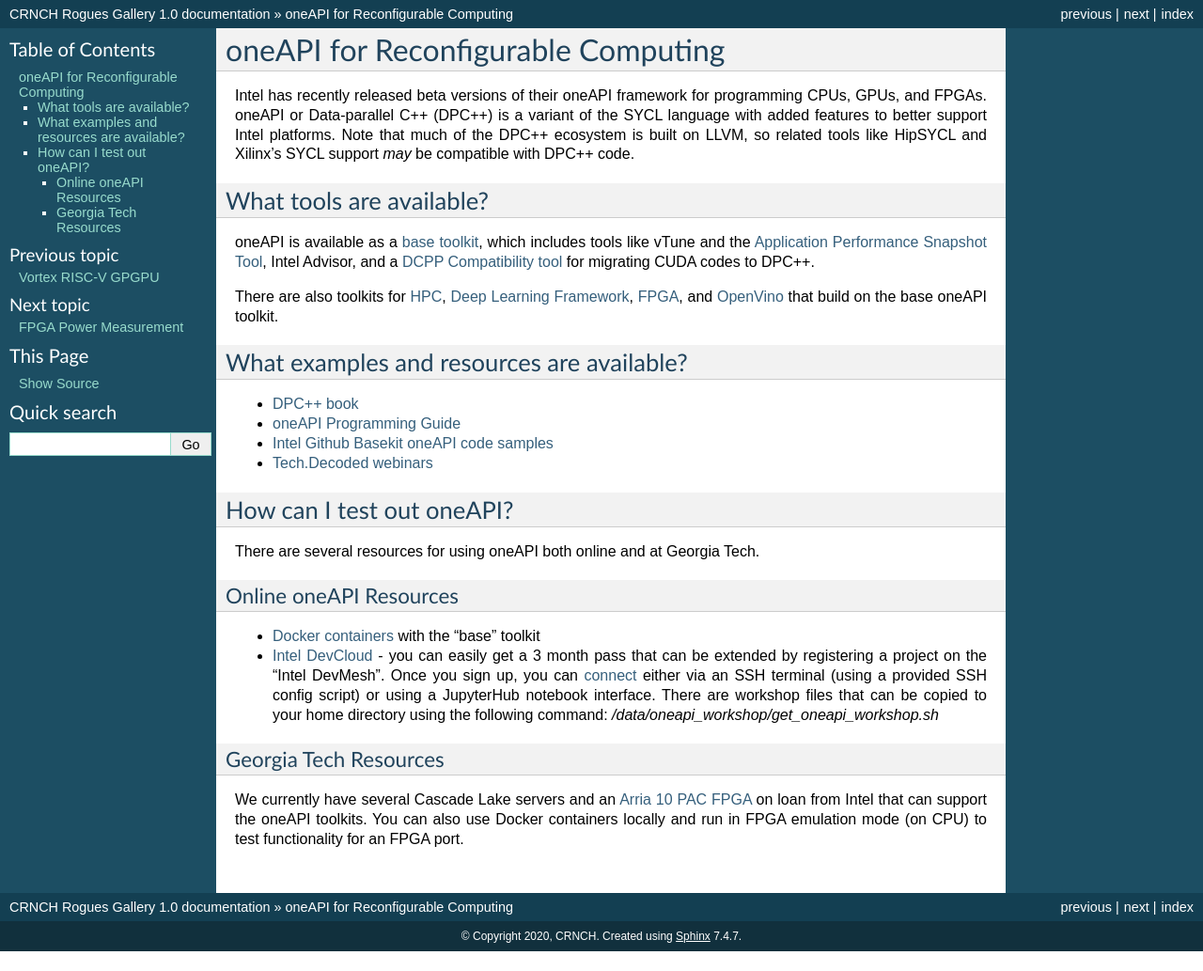
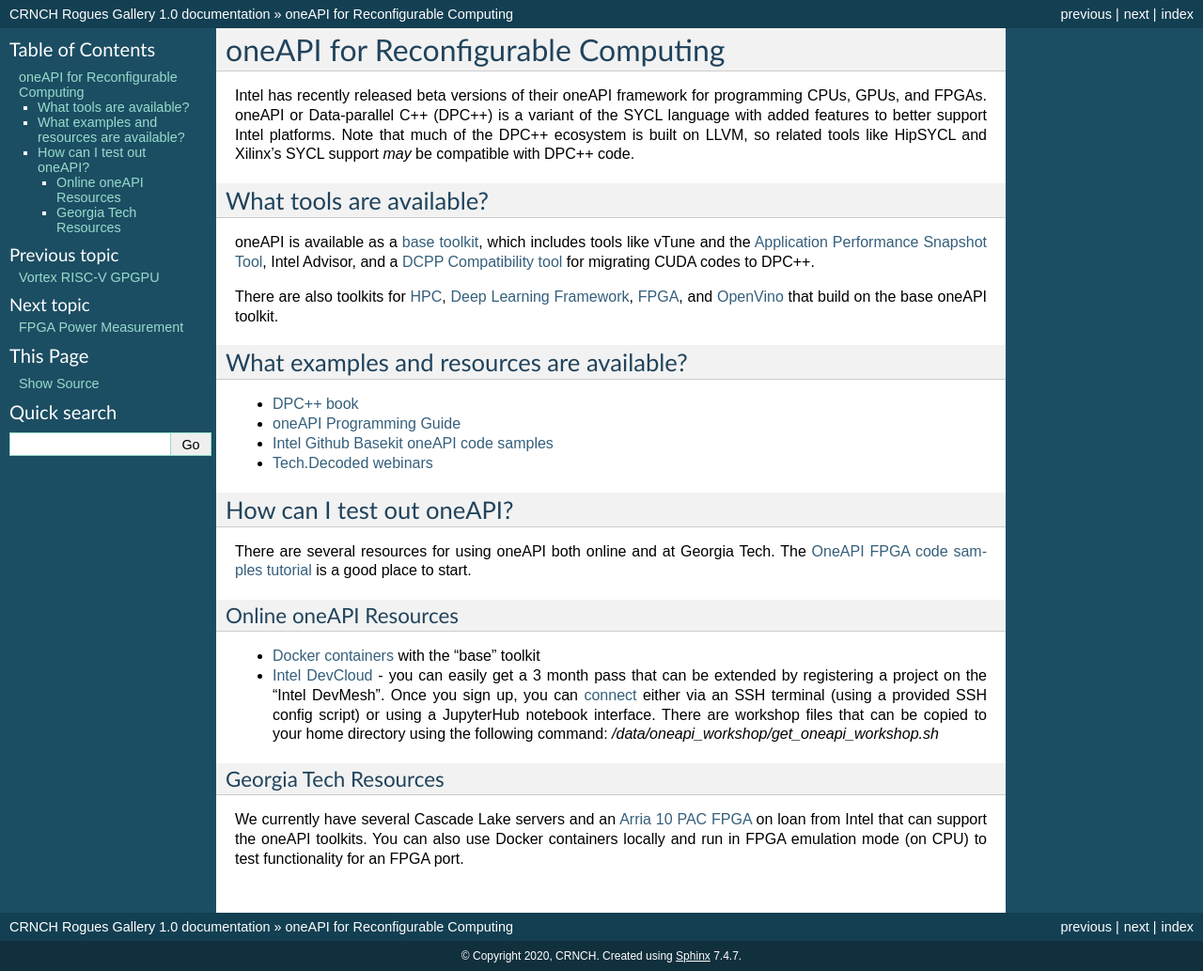
Before and after one commit to gt-crnch-rg/read-the-docs, a Sphinx documentation site: the page built from docs/reconfig/intel/oneapi-fpga.rst, in a window 1280 px wide. Shown: the whole page at 94% size. Built offline with Sphinx 7.4.7, drawn with Linux system fonts in a browser that asks for light colours; pages that are not in the unit, such as notebooks, are missing from menus; before the commit the page ends 1012 px from its top, so only the background shows below that.

Commit message:
Update oneapi-fpga.rst

```diff
--- a/docs/reconfig/intel/oneapi-fpga.rst
+++ b/docs/reconfig/intel/oneapi-fpga.rst
@@ -22,11 +22,12 @@
 How can I test out oneAPI?
 ----------------------------
 
-There are several resources for using oneAPI both online and at Georgia Tech.
+There are several resources for using oneAPI both online and at Georgia Tech. The `OneAPI FPGA code samples tutorial <https://www.intel.com/content/www/us/en/developer/articles/code-sample/explore-dpcpp-through-intel-fpga-code-samples.html>`__ is a good place to start.
+
+
 
 Online oneAPI Resources
 ~~~~~~~~~~~~~~~~~~~~~~
-
 * `Docker containers <https://github.com/intel/oneapi-containers>`_ with the "base" toolkit
 * `Intel DevCloud <https://intelsoftwaresites.secure.force.com/devcloud/oneapi>`_ - you can easily get a 3 month pass that can be extended by registering a project on the "Intel DevMesh". Once you sign up, you can `connect <https://devcloud.intel.com/oneapi/connect/>`_ either via an SSH terminal (using a provided SSH config script) or using a JupyterHub notebook interface. There are workshop files that can be copied to your home directory using the following command: `/data/oneapi_workshop/get_oneapi_workshop.sh`
 
```
